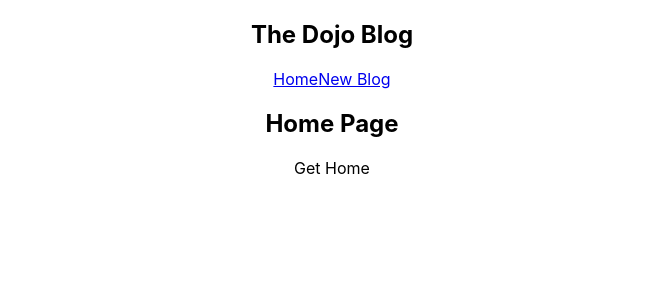
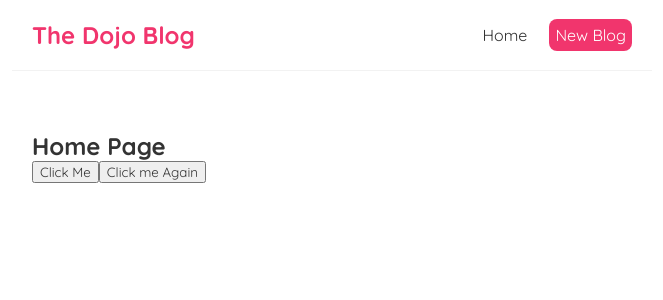
Before and after one commit to EdASalazar/reactnetninja, a React (Create React App) app: page / in a window 1280 px wide. Shown: the top 300 px of the page, without its empty margins (308-971 px from the left). Built offline with nearby package versions, Linux system fonts and the light colour scheme.

Commit message:
lesson 5

```diff
--- a/src/App.css
+++ /dev/null
@@ -1,38 +0,0 @@
-.App {
-  text-align: center;
-}
-
-.App-logo {
-  height: 40vmin;
-  pointer-events: none;
-}
-
-@media (prefers-reduced-motion: no-preference) {
-  .App-logo {
-    animation: App-logo-spin infinite 20s linear;
-  }
-}
-
-.App-header {
-  background-color: #282c34;
-  min-height: 100vh;
-  display: flex;
-  flex-direction: column;
-  align-items: center;
-  justify-content: center;
-  font-size: calc(10px + 2vmin);
-  color: white;
-}
-
-.App-link {
-  color: #61dafb;
-}
-
-@keyframes App-logo-spin {
-  from {
-    transform: rotate(0deg);
-  }
-  to {
-    transform: rotate(360deg);
-  }
-}
--- a/src/App.js
+++ b/src/App.js
@@ -1,4 +1,3 @@
-import './App.css';
 import Navbar from './Navbar';
 import Home from './Home';
 
--- a/src/Home.js
+++ b/src/Home.js
@@ -1,8 +1,18 @@
 const Home = () => {
+
+  const handleClick = (e) => {
+    console.log('hello, ninjas', e)
+  }
+
+  const handleClickAgain = (name, e) => {
+    console.log('hello' + name, e.target);
+  }
+
   return (
     <div className="home">
       <h2>Home Page</h2>
-      <p>Get Home</p>
+      <button onClick={ handleClick }>Click Me</button>
+      <button onClick={(e) => handleClickAgain(' mario', e)}>Click me Again</button>
     </div>
    );
 }
--- a/src/Navbar.js
+++ b/src/Navbar.js
@@ -4,7 +4,11 @@
       <h1>The Dojo Blog</h1>
       <div className="links">
         <a href="/">Home</a>
-        <a href="/create">New Blog</a>
+        <a href="/create" style={{
+          color: "white",
+          backgroundColor: "#f1356d",
+          borderRadius: "8px"
+         }}>New Blog</a>
       </div>
     </nav>
    );
--- a/src/index.css
+++ b/src/index.css
@@ -1,13 +1,35 @@
-body {
+@import url('https://fonts.googleapis.com/css2?family=Quicksand:wght@300;400;500;600;700&display=swap');
+
+/* base styles */
+* {
   margin: 0;
-  font-family: -apple-system, BlinkMacSystemFont, 'Segoe UI', 'Roboto', 'Oxygen',
-    'Ubuntu', 'Cantarell', 'Fira Sans', 'Droid Sans', 'Helvetica Neue',
-    sans-serif;
-  -webkit-font-smoothing: antialiased;
-  -moz-osx-font-smoothing: grayscale;
+  font-family: "Quicksand";
+  color: #333;
 }
-
-code {
-  font-family: source-code-pro, Menlo, Monaco, Consolas, 'Courier New',
-    monospace;
+.navbar {
+  padding: 20px;
+  display: flex;
+  align-items: center;
+  max-width: 600px;
+  margin: 0 auto;
+  border-bottom: 1px solid #f2f2f2;
 }
+.navbar h1 {
+  color: #f1356d;
+}
+.navbar .links {
+  margin-left: auto;
+}
+.navbar a {
+  margin-left: 16px;
+  text-decoration: none;
+  padding: 6px;
+}
+.navbar a:hover {
+  color: #f1356d;
+}
+.content {
+  max-width: 600px;
+  margin: 40px auto;
+  padding: 20px;
+}@import url('https://fonts.googleapis.com/css2?family=Quicksand:wght@300;400;500;600;700&display=swap');
```
